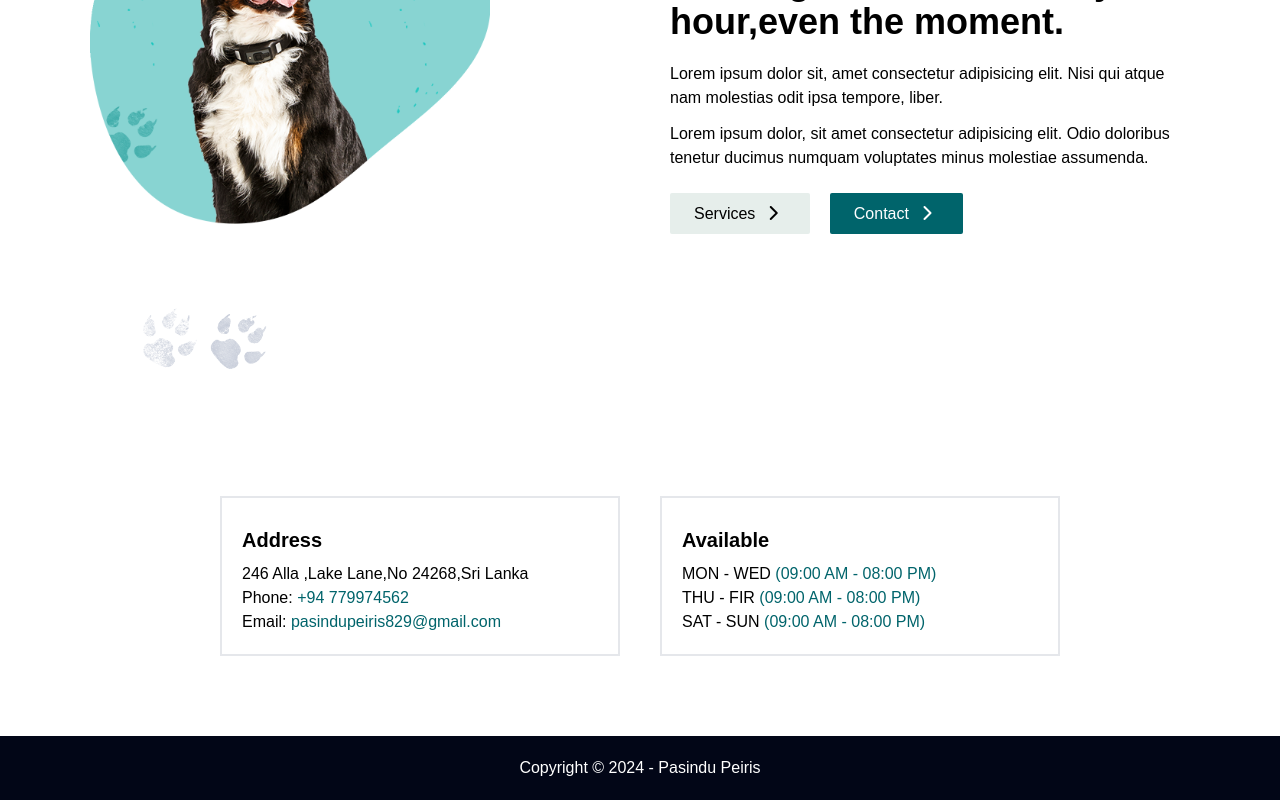
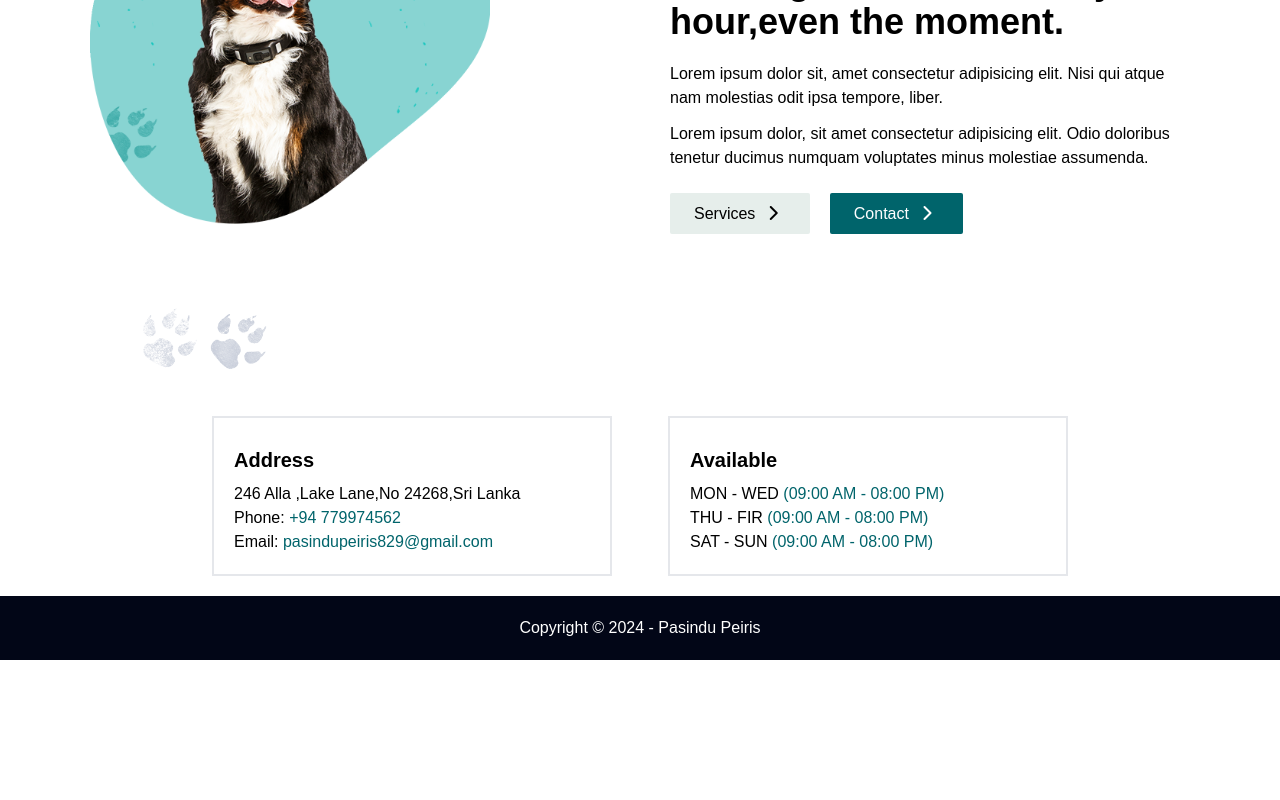
Before and after one commit to Pasindu-Peiris/tailwind-css-mobile-responsive, a React (Create React App) app in the folder client/: page / in a window 1280 px wide. Shown: the part 2467-3267 px from the top of the page. After the commit the page ends 3127 px from the top, so only its background shows below. Built offline with nearby package versions, Linux system fonts and the light colour scheme.

Commit message:
Update Homesection6.jsx

```diff
--- a/client/src/pages/Homesection6.jsx
+++ b/client/src/pages/Homesection6.jsx
@@ -2,7 +2,7 @@ import React from 'react'
 
 const Homesection6 = () => {
   return (
-    <div className=' w-[100%] h-[40vh]  flex xl:flex-row justify-center items-center '>
+    <div className=' w-[100%] h-min-[40vh] md:mb-5 xl:flex md:grid xl:flex-row  md:flex-col md:gap-4 justify-center items-center '>
 
         <div className="box-1 p-5 border-2 border-gray-200 w-[400px] h-[auto] xl:mx-5 ">
             <p className=' font-semibold my-2 text-xl'>Address</p>
```
